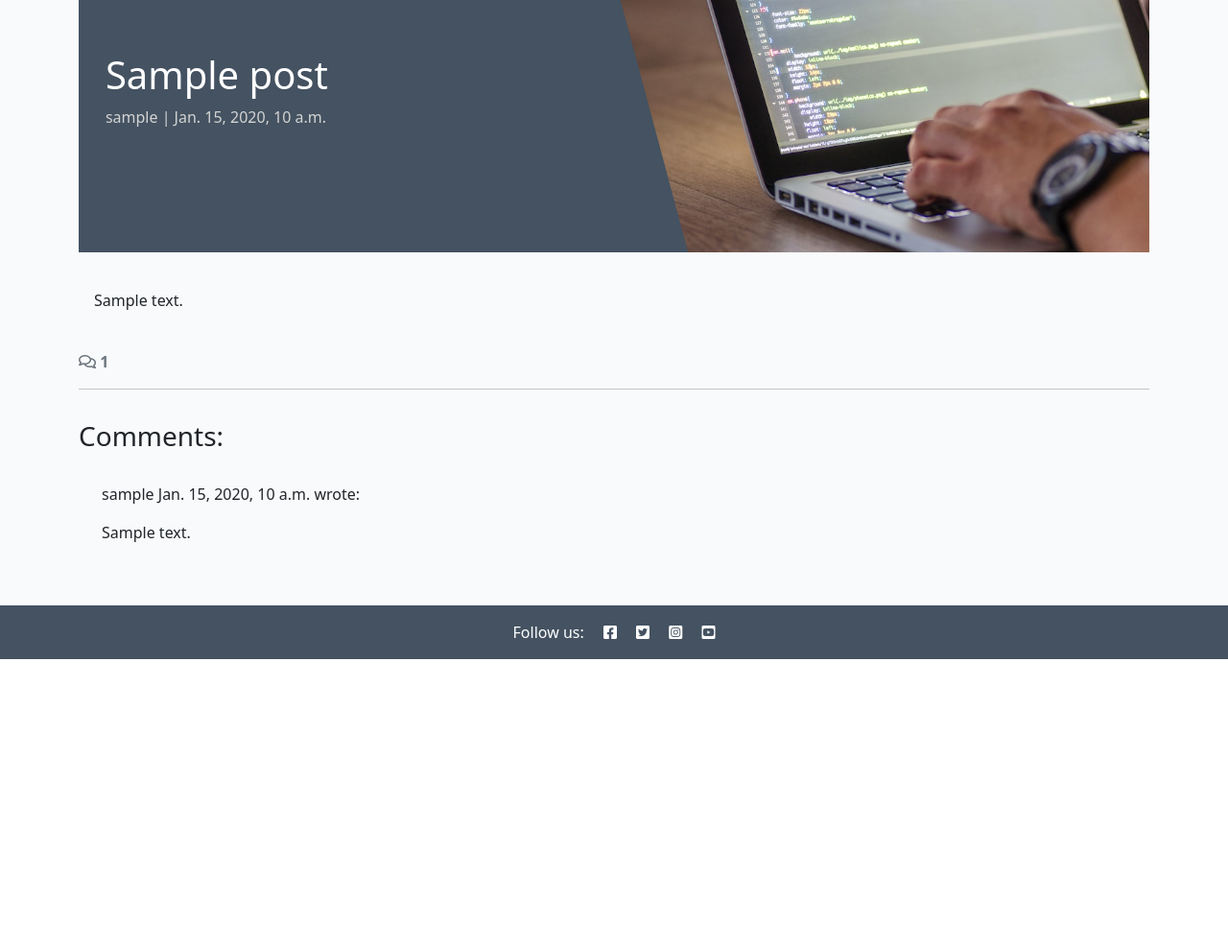
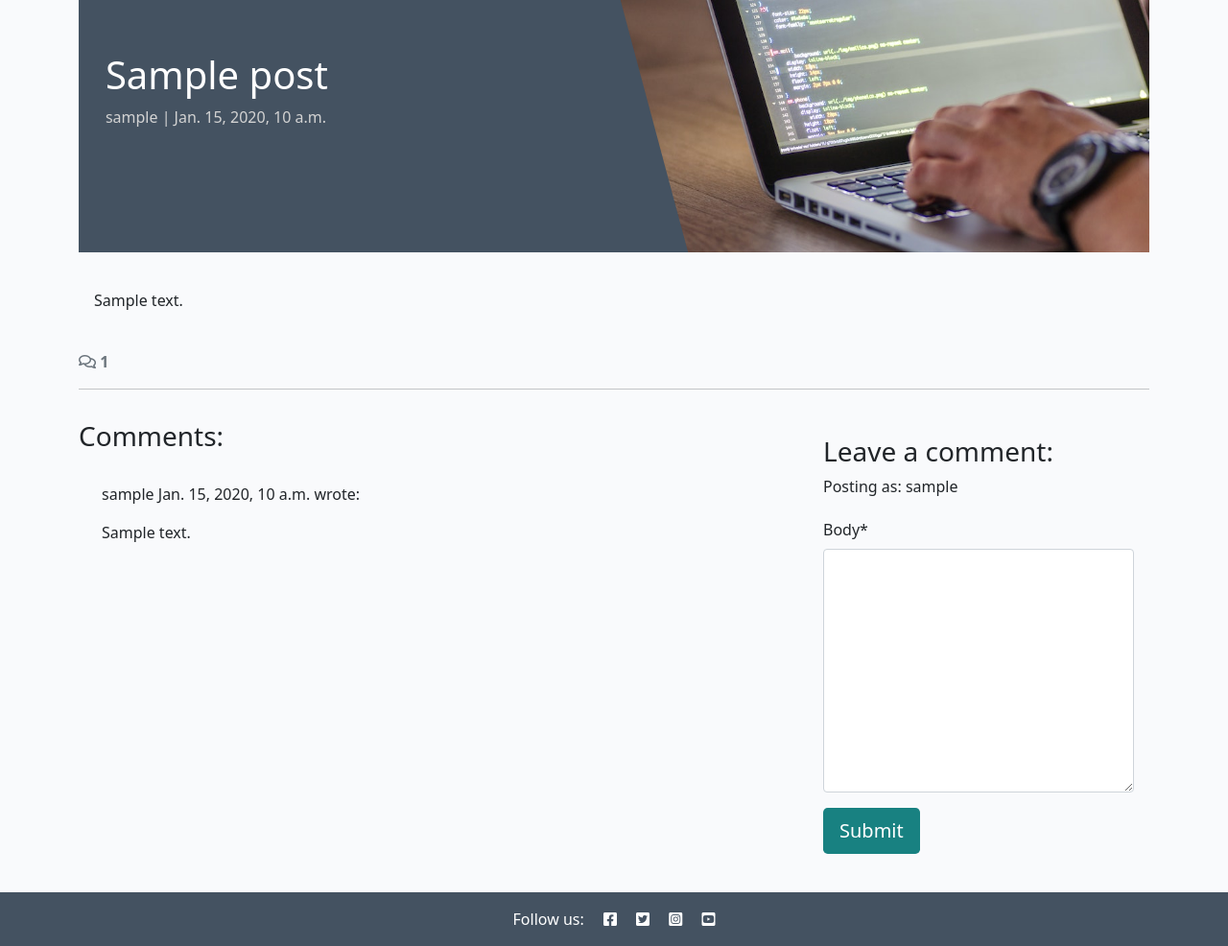
Before and after one commit to Elvisthegreat/django-blog-project, a Django app: a page that uses blog/templates/blog/post_detail.html in a window 1280 px wide. Shown: the part 127-1113 px from the top of the page at 96% size. Before the commit the page ends 814 px from the top, so only its background shows below. Run offline with Django 4.2, Linux system fonts and the light colour scheme; a user stored in the database is signed in; tables that the repository leaves empty hold one stand-in row (values such as "Sample post"); some libraries are stand-ins or nearby versions.

Commit message:
Added the function to handle the request from the comment form

```diff
--- /dev/null
+++ b/blog/forms.py
@@ -0,0 +1,8 @@
+from .models import Comment
+from django import forms
+
+
+class CommentForm(forms.ModelForm):
+    class Meta:
+        model = Comment
+        fields = ('body',)
--- a/blog/templates/blog/post_detail.html
+++ b/blog/templates/blog/post_detail.html
@@ -1,5 +1,6 @@
 {% extends 'base.html' %} {% block content %}
 {% load static %}
+{% load crispy_forms_tags %}
 
 <div class="masthead">
     <div class="container">
@@ -71,6 +72,24 @@
             {% endfor %}
         </div>
     </div>
+
+<!-- Creating New Comments -->
+<div class="col-md-4 card mb-4 mt-3">
+    <div class="card-body">
+        {% if user.is_authenticated %}
+        <h3>Leave a comment:</h3>
+        <p>Posting as: {{ user.username }}</p>
+        <form id="commentForm" method="post" style="margin-top: 1.3em;">
+            {{ comment_form | crispy }}
+            {% csrf_token %}
+            <button id="submitButton" type="submit" class="btn btn-signup btn-lg">Submit</button>
+        </form>
+        {% else %}
+        <p>Log in to leave a comment</p>
+        {% endif %}
+    </div>
+</div>
+
 </div>
 </div>
 
--- a/blog/views.py
+++ b/blog/views.py
@@ -1,6 +1,7 @@
 from django.shortcuts import render, get_object_or_404
 from django.views import generic
 from .models import Post
+from .forms import CommentForm
 
 # Create your views here.
 
@@ -30,13 +31,24 @@ def post_detail(request, slug):
     comments = post.comments.all().order_by("-created_on")
     comment_count = post.comments.filter(approved=True).count()
 
+    if request.method == "POST":
+        comment_form = CommentForm(data=request.POST)
+        if comment_form.is_valid():
+            comment = comment_form.save(commit=False)
+            comment.author = request.user
+            comment.post = post
+            comment.save()
+
+    comment_form = CommentForm()
+
     return render(
         request,
         "blog/post_detail.html",
         # Context key and value pairs as a dictionary
         {
-            "post": post,
+        "post": post,
         "comments": comments,
         "comment_count": comment_count,
-        }
+        "comment_form": comment_form,
+        },
     )
--- a/requirements.txt
+++ b/requirements.txt
@@ -1,7 +1,9 @@
 asgiref==3.7.2
+crispy-bootstrap5==0.7
 dj-database-url==0.5.0
 Django==4.2.11
 django-allauth==0.57.2
+django-crispy-forms==2.1
 django-summernote==0.8.20.0
 gunicorn==20.1.0
 oauthlib==3.2.2
```
Also changed, not shown: codestar/settings.py (+6 -1 lines).
